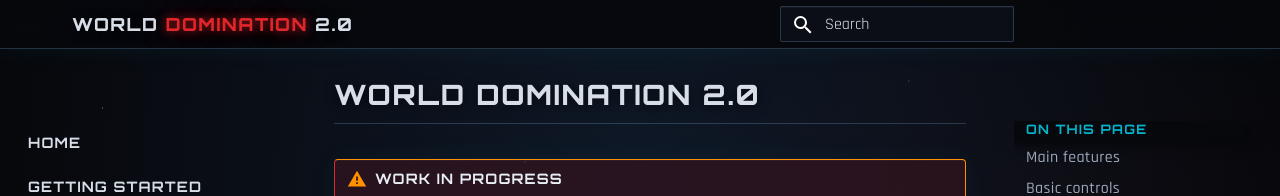
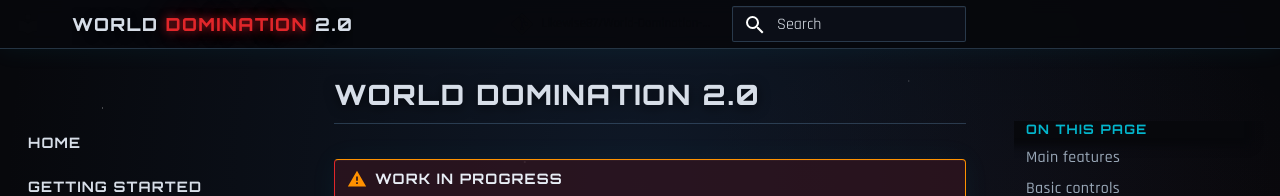
Before and after one commit to Likewise87/World-Domination-2.0, an MkDocs documentation site: the page built from docs/index.md, in a window 1280 px wide. Shown: the top 196 px of the page. Built offline with MkDocs 1.6.1 and Material for MkDocs 9.7.7, drawn with Linux system fonts in a browser that asks for light colours; comment, search, counter and statistics services are not loaded.

Commit message:
Align header search with content text right edge.

```diff
--- a/docs/stylesheets/wd-theme.v7.css
+++ b/docs/stylesheets/wd-theme.v8.css
@@ -188,6 +188,24 @@ a.wd-brand:hover {
   color: inherit;
   text-decoration: none;
   opacity: 0.92;
+}
+
+/* Repo link before search so the search control is the rightmost header item. */
+.md-header__inner {
+  display: flex;
+  align-items: center;
+}
+
+.md-header__source {
+  order: 4;
+}
+
+.md-header__inner > label[for="__search"] {
+  order: 5;
+}
+
+.md-header__inner > .md-search {
+  order: 6;
 }
 
 .md-tabs {
--- a/mkdocs.yml
+++ b/mkdocs.yml
@@ -24,7 +24,7 @@ theme:
     - content.code.copy
 
 extra_css:
-  - stylesheets/wd-theme.v7.css
+  - stylesheets/wd-theme.v8.css
 
 markdown_extensions:
   - admonition
--- a/overrides/main.html
+++ b/overrides/main.html
@@ -33,11 +33,39 @@
         el.dataset.wdBranded = "1";
       }
 
+      function contentTextRight() {
+        var el = document.querySelector(".md-content__inner");
+        if (!el) return null;
+        var style = window.getComputedStyle(el);
+        var pad = parseFloat(style.paddingRight) || 0;
+        return el.getBoundingClientRect().right - pad;
+      }
+
+      function alignSearchToContent() {
+        var header = document.querySelector(".md-header__inner");
+        if (!header) return;
+        header.style.paddingRight = "";
+        var textRight = contentTextRight();
+        if (textRight == null) return;
+        var headerRight = header.getBoundingClientRect().right;
+        var inset = Math.max(0, headerRight - textRight);
+        header.style.paddingRight = inset + "px";
+      }
+
       function run() {
         document.querySelectorAll(".md-header__topic .md-ellipsis").forEach(brandize);
+        alignSearchToContent();
       }
+
       run();
       document.addEventListener("DOMContentLoaded", run);
+      window.addEventListener("resize", alignSearchToContent);
+      document.addEventListener("DOMContentLoaded", function () {
+        var content = document.querySelector(".md-content");
+        if (content && window.ResizeObserver) {
+          new ResizeObserver(alignSearchToContent).observe(content);
+        }
+      });
     })();
   </script>
 {% endblock %}
```
